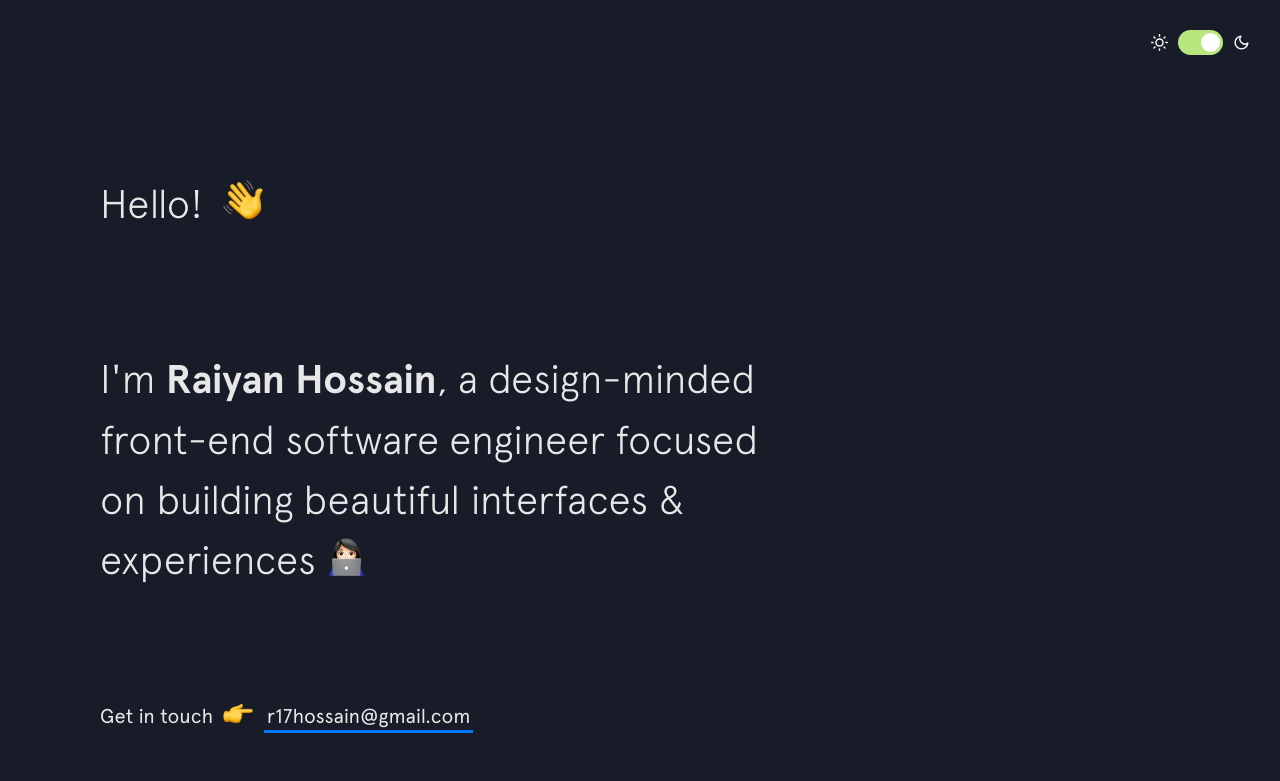
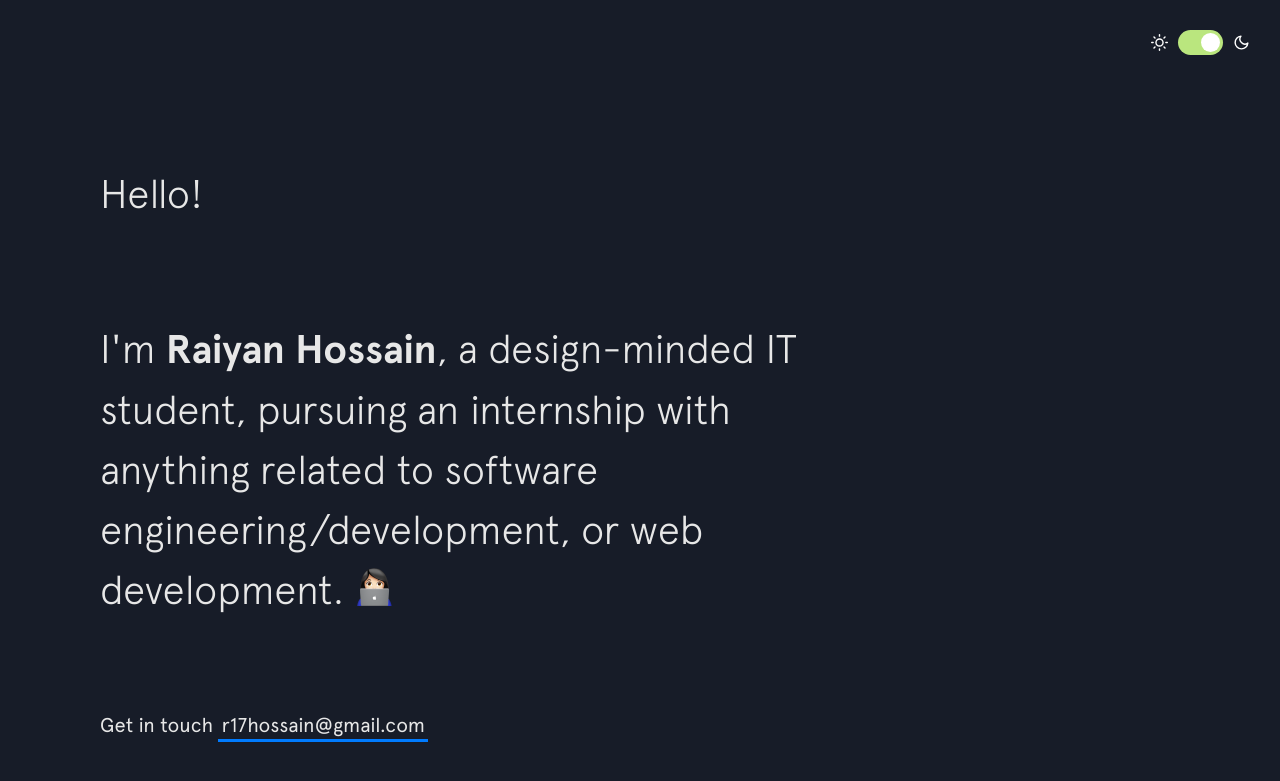
Before and after one commit to rh376/raiyanh717.github.io, a Jekyll site: the page built from index.html, in a window 1280 px wide and 900 px high. Shown: the top 781 px of the window. Built offline with Jekyll 4.4.1, drawn with Linux system fonts in a browser that asks for light colours; nearby versions of some CDN libraries; some of the changed text lies outside the part shown.

Commit message:
Editing the intro

```diff
--- a/_includes/background.html
+++ b/_includes/background.html
@@ -2,14 +2,14 @@
   <div class="section__title">Background</div>
   <div class="section__content">
     <p>
-      I'm currently an Undergraduate student at
+      I'm currently a second year undergraduate student at
       <a class="underline-link" href="https://www.njit.edu/" target="_blank">NJIT</a> working on perfecting my coding capabilities while learning new languages and skills. I am pursuing a degree in
       <a class="underline-link" href="https://www.njit.edu/academics/major/information-technology/" target="_blank">Information Technology</a> while minoring in
       <a class="underline-link" href="https://cs.njit.edu/" target="_blank">Computer Science.</a>
     </p>
 
     <p>
-      As webmaster for my fraternity, I run the organizations social media accounts, keep members active across all platforms, and also edit the website. Back-end web development is something that I am strongly into and I aim to learn more as my skills excel.
+      As Webmaster for my fraternity, I run the organizations social media accounts, keep members active across all platforms, and edit the website. Back-end web development is something that I am passionate about, and I am eager to learn more.
     </p>
 
     <p>
--- a/_includes/intro.html
+++ b/_includes/intro.html
@@ -1,16 +1,14 @@
 <header class="intro">
   <h1 class="intro__hello">Hello!
-    <span class="emoji wave-hand animated"></span>
   </h1>
 
   <h2 class="intro__tagline">I'm
-    <span class="name">Raiyan Hossain</span>, a design-minded front-end software engineer focused on building beautiful interfaces &amp; experiences
+    <span class="name">Raiyan Hossain</span>, a design-minded IT student, pursuing an internship with anything related to software engineering/development, or web development.
     <span class="emoji technologist"></span>
   </h2>
 
   <h3 class="intro__contact">
     <span>Get in touch </span>
-    <span class="emoji pointer"></span>
     <span>
       <a href="mailto:r17hossain@gmail.com" target="_blank" class="highlight-link">r17hossain@gmail.com</a>
     </span>
```
